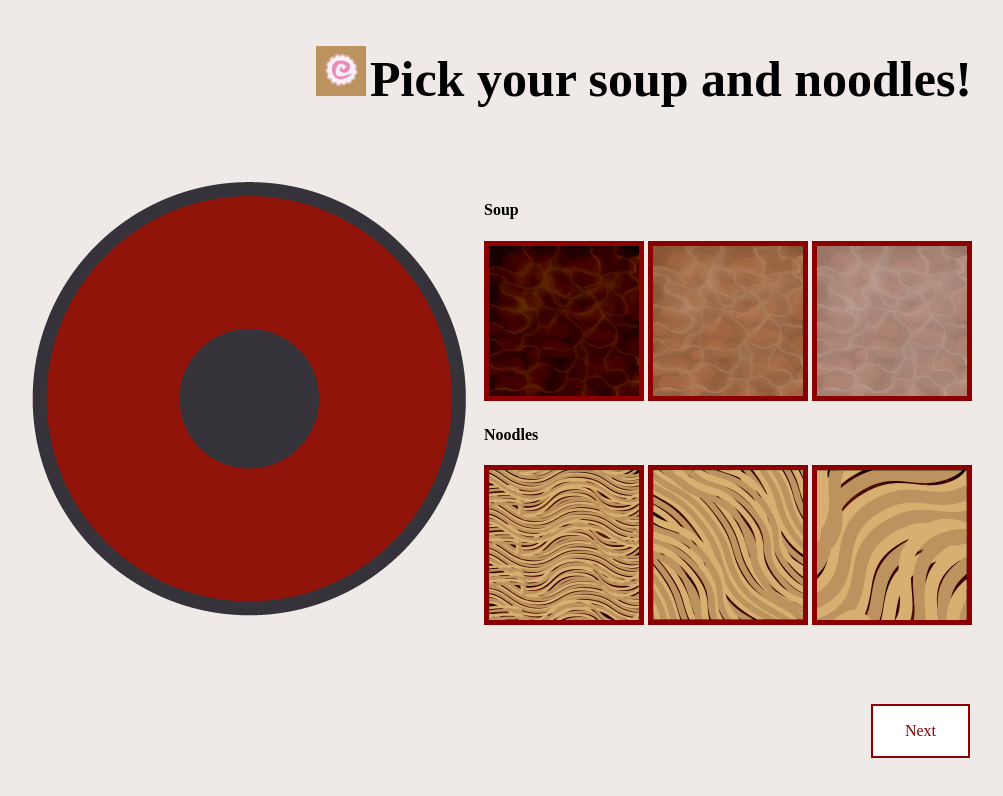
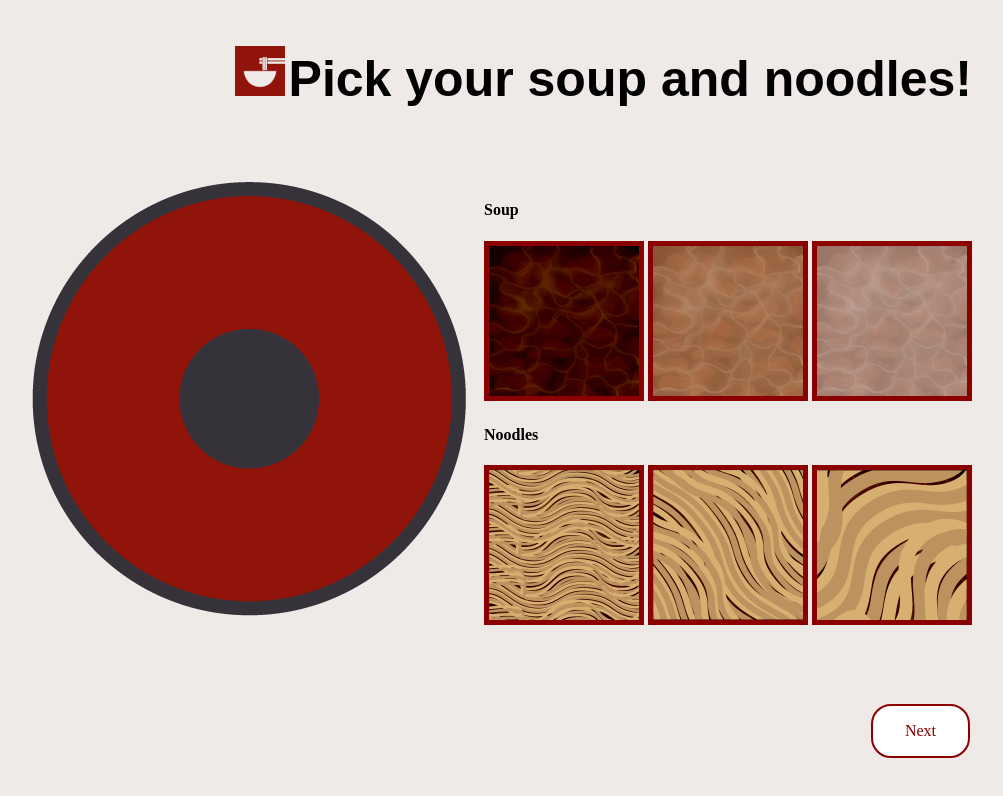
Before and after one commit to jxsusilo/Ramen-Shop-Simulator, a plain HTML site: page src/ramenshop.html in a window 1280 px wide. Both pictures are taken after a click on the button "Start". Shown: the whole page, without its empty margins (108-1111 px from the left). Drawn offline with Linux system fonts and the light colour scheme; a web font is replaced by a local one.

Commit message:
made it prettier?

```diff
--- a/src/ramenshop.css
+++ b/src/ramenshop.css
@@ -2,6 +2,7 @@ body {
   margin: 0 0 0 0;
   overflow: auto;
   background-color: #efe9e7;
+  animation: fadebackground linear 7s;
 }
 
 h1 {
@@ -38,7 +39,12 @@ h2 {
 }
 
 h2:hover {
-  background-color: #ffffffa0;
+  background-color: #ffffffd0;
+}
+
+h3 {
+  font-family: Shrikhand, sans-serif;
+  font-size: 30px;
 }
 
 #logo {
@@ -142,11 +148,6 @@ h2:hover {
     z-index: 0;
 }
 
-#page1 {
-  background-color: #548687;
-}
-
-
 button {
   background-color: white;
     color: darkred;
@@ -160,6 +161,7 @@ button {
     margin: 4px 2px;
     transition-duration: 0.3s;
     cursor: pointer;
+    border-radius: 20px;
 }
 
 button:hover {
--- a/src/ramenshop.html
+++ b/src/ramenshop.html
@@ -39,11 +39,7 @@
 
 		</div>
 
-		<div id="end">
 
-			<h3>Enjoy your ramen!</h3>
-
-		</div>
 
 		<div id="ramen">
 
@@ -66,7 +62,7 @@
 		<div id="page1">
 
 			<div class = "title">
-				<img src="../icons/fishcake-01.png" width="50">
+				<img src="../icons/logo-01.png" width="50">
 				<h3 class="prompt">Pick your soup and noodles!</h3>
 			</div>
 
@@ -89,7 +85,7 @@
 		<div id="page2">
 
 			<div class = "title">
-				<img src="../icons/fishcake-01.png" width="50">
+				<img src="../icons/logo-01.png" width="50">
 				<h3 class="prompt">Pick your toppings!</h3>
 			</div>
 			<div class="ingredients">
@@ -105,6 +101,12 @@
 			</div>
 		</div>
 
+		<div id="end">
+
+			<!--<h3>Enjoy your ramen!</h3>-->
+
+		</div>
+
 	</body>
 
 </html>
```
Also changed, not shown: 1 other file.
